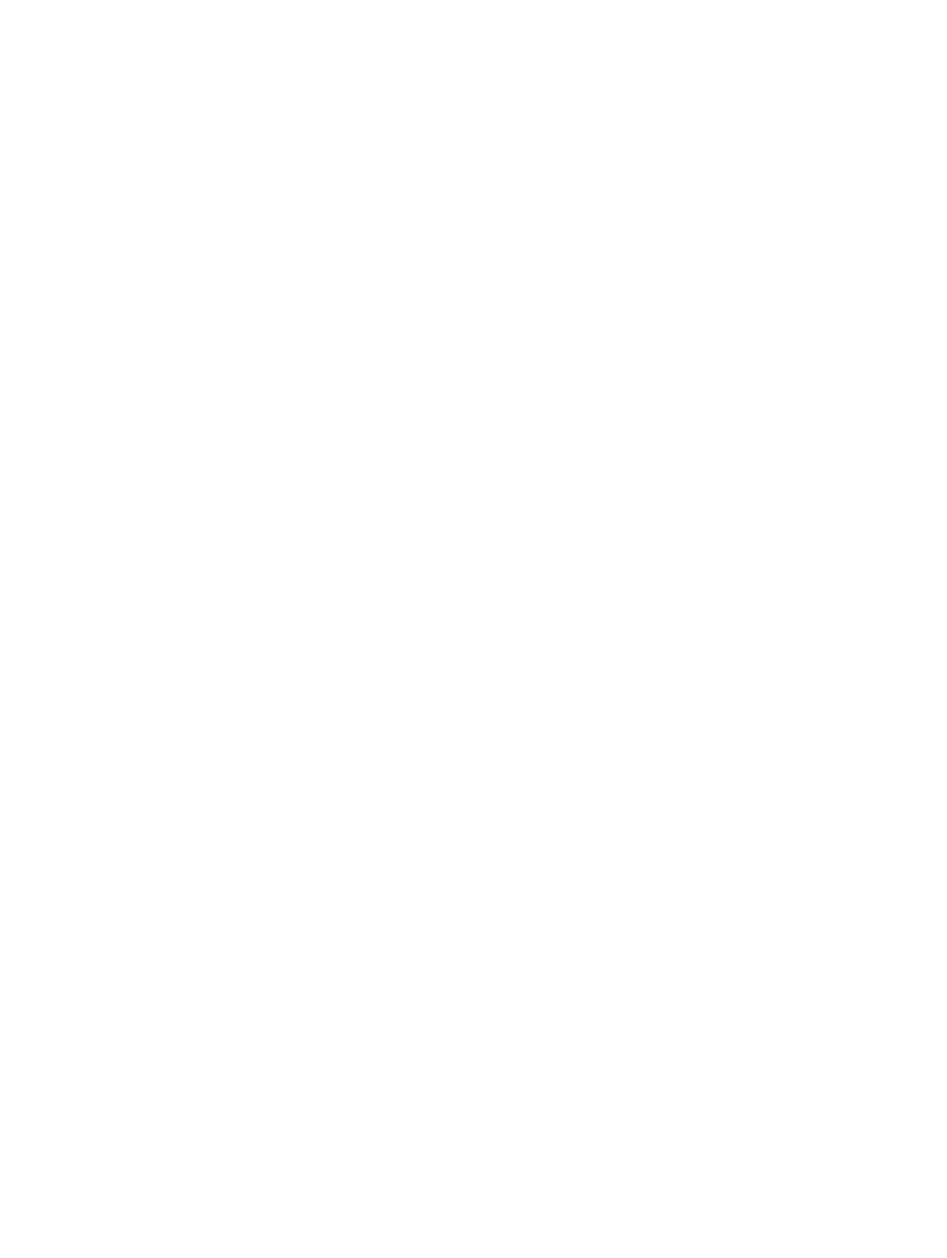
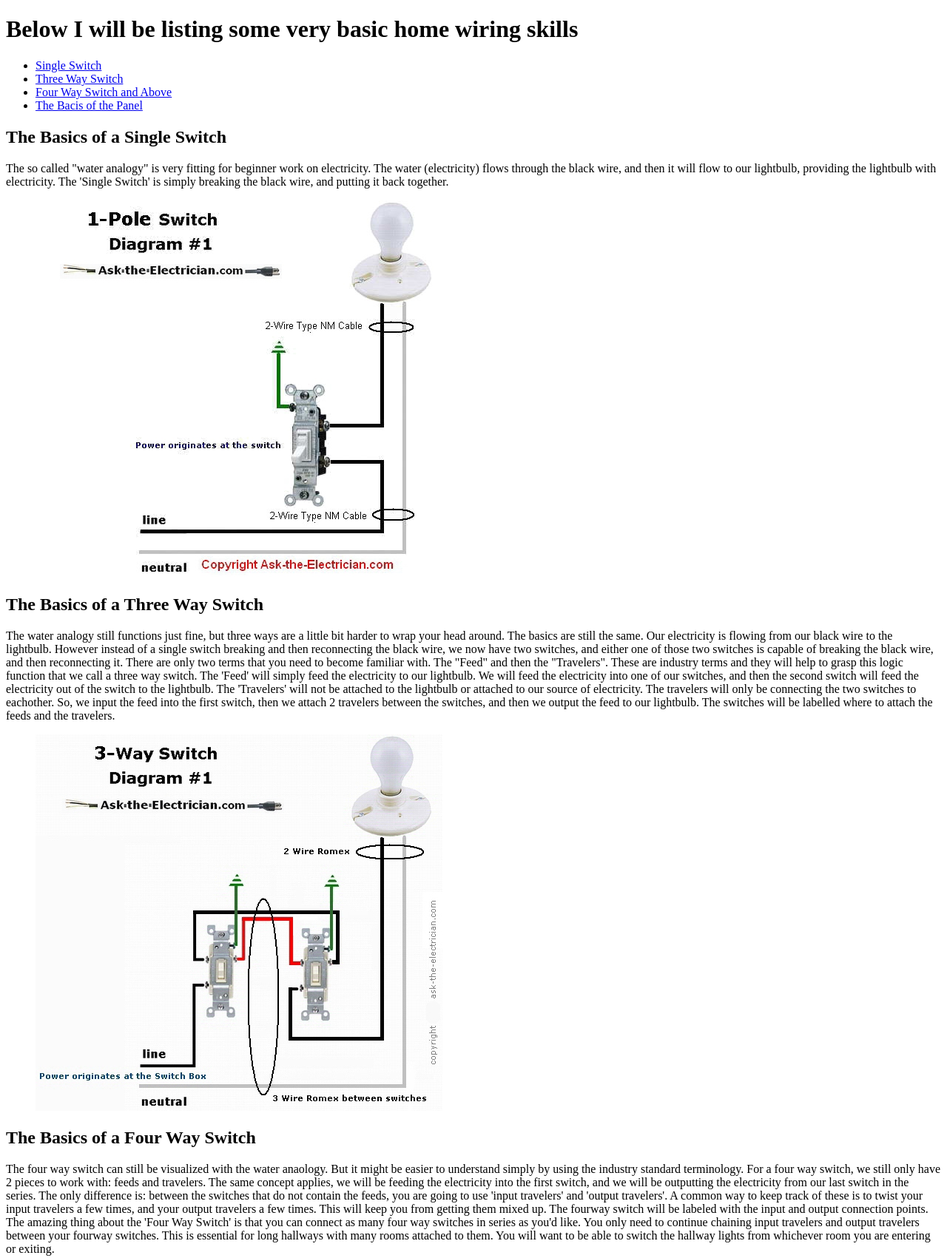
Before and after one commit to KC-LC101-June-22/js-assignment-4-html-me-something-k00laid2, a website: page index.html in a window 1280 px wide. Shown: the top 1701 px of the page at 74% size. Before the commit the page ends 800 px from the top, so only its background shows below. Drawn offline with Linux system fonts and the light colour scheme.

Commit message:
first commit for assignment #4

```diff
--- a/index.html
+++ b/index.html
@@ -1,8 +1,65 @@
 <!DOCTYPE html>
 <html>
    <head>
+      <title>k00laid's HTML project!</title>
    </head>
    <body>
       <!-- Write your HTML in this file! -->
+      <header>
+         <h1>Below I will be listing some very basic home wiring skills</h1>
+         <ul>
+            <li>
+               <a href="#single">Single Switch</a>
+            </li>
+            <li>
+               <a href="#threeway">Three Way Switch</a>
+            </li>
+            <li>
+               <a href="#fourway">Four Way Switch and Above</a>
+            </li>
+            <li>
+               <a href="#panel">The Bacis of the Panel</a>
+            </li>
+         </ul>
+      </header>
+      <main>
+         <article>
+            <section>
+               <a name="single"></a>
+               <h2>The Basics of a Single Switch</h2>
+               <p>The so called "water analogy" is very fitting for beginner work on electricity. The water (electricity) flows through the black wire, and then it will flow to our lightbulb, providing the lightbulb with electricity. The 'Single Switch' is simply breaking the black wire, and putting it back together.</p>
+               <figure>
+                  <img src="images/single.jpg" alt="Diagram courtesy of ask-the-electrician.com">
+               </figure>
+            </section>
+            <section>
+               <a name="threeway"></a>
+               <h2>The Basics of a Three Way Switch</h2>
+               <p>The water analogy still functions just fine, but three ways are a little bit harder to wrap your head around. The basics are still the same. Our electricity is flowing from our black wire to the lightbulb. However instead of a single switch breaking and then reconnecting the black wire, we now have two switches, and either one of those two switches is capable of breaking the black wire, and then reconnecting it. There are only two terms that you need to become familiar with. The "Feed" and then the "Travelers". These are industry terms and they will help to grasp this logic function that we call a three way switch. The 'Feed' will simply feed the electricity to our lightbulb. We will feed the electricity into one of our switches, and then the second switch will feed the electricity out of the switch to the lightbulb. The 'Travelers' will not be attached to the lightbulb or attached to our source of electricity. The travelers will only be connecting the two switches to eachother. So, we input the feed into the first switch, then we attach 2 travelers between the switches, and then we output the feed to our lightbulb. The switches will be labelled where to attach the feeds and the travelers.</p>
+               <figure>
+                  <img src="images/triple.jpg" alt="Diagram courtesy of ask-the-electrician.com">
+               </figure>
+            </section>
+            <section>
+               <a name="fourway"></a>
+               <h2>The Basics of a Four Way Switch</h2>
+               <p>The four way switch can still be visualized with the water anaology. But it might be easier to understand simply by using the industry standard terminology. For a four way switch, we still only have 2 pieces to work with: feeds and travelers. The same concept applies, we will be feeding the electricity into the first switch, and we will be outputting the electricity from our last switch in the series. The only difference is: between the switches that do not contain the feeds, you are going to use 'input travelers' and 'output travelers'. A common way to keep track of these is to twist your input travelers a few times, and your output travelers a few times. This will keep you from getting them mixed up. The fourway switch will be labeled with the input and output connection points. The amazing thing about the 'Four Way Switch' is that you can connect as many four way switches in series as you'd like. You only need to continue chaining input travelers and output travelers between your fourway switches. This is essential for long hallways with many rooms attached to them. You will want to be able to switch the hallway lights from whichever room you are entering or exiting. </p>
+               <figure>
+                  <img src="images/quad.jpg" alt="Diagram courtesy of ask-the-electrician.com">
+               </figure>
+            </section>
+            <section>
+               <a name="panel"></a>
+               <h2>The Basics of the Panel</h2>
+               <p>When it comes to understanding the basics of the electrical panel, the water analogy is perfect for beginners. The water will flow in from our black and/or red wires (marked B). The water will flow through our connection points (marked A), and down to all of our breakers. The water will flow through our breakers into our black wires and then out of the panel. The black wires will carry the water up towards our light bulbs and other devices. After the water flows through our lightbulbs and other devices, the water will return to our panel through the white wires. That is called a complete circuit. </p>
+               <figure>
+                  <img src="images/panel.jpg" alt="Diagram courtesy of ask-the-electrician.com">
+               </figure>
+            </section>
+         </article>
+      </main>
+      <footer>
+         <h1>PLEASE UNDERSTAND THAT THIS BASIC KNOWLEDGE DOES NOT QUALIFY YOU TO DO PANEL WORK. AND ALL SWITCH REPLACEMENT MUST BE DONE WITH THE BREAKER TURNED OFF AND SECURED</h1>
+      </footer>
    </body>
 </html>
```
Also changed, not shown: images/panel.jpg (added), images/quad.jpg (added), images/single.jpg (added), images/triple.jpg (added).
